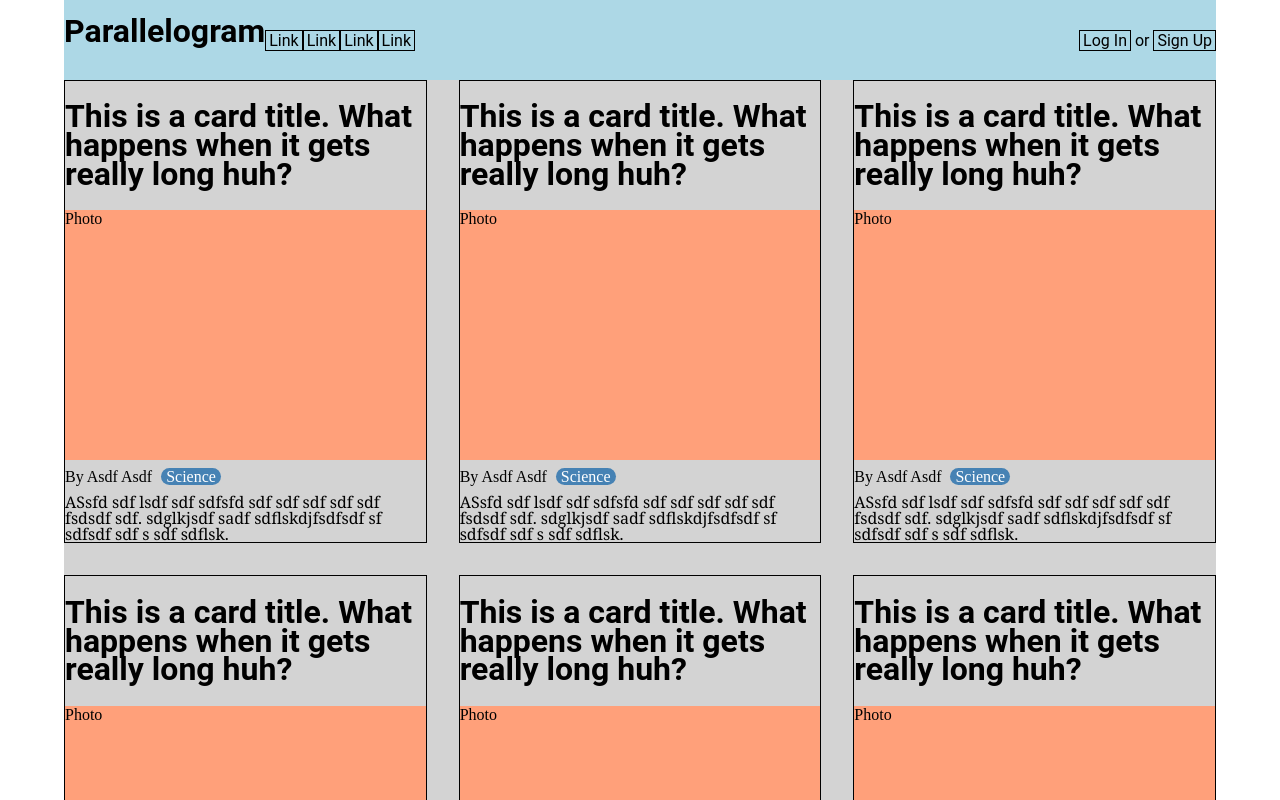
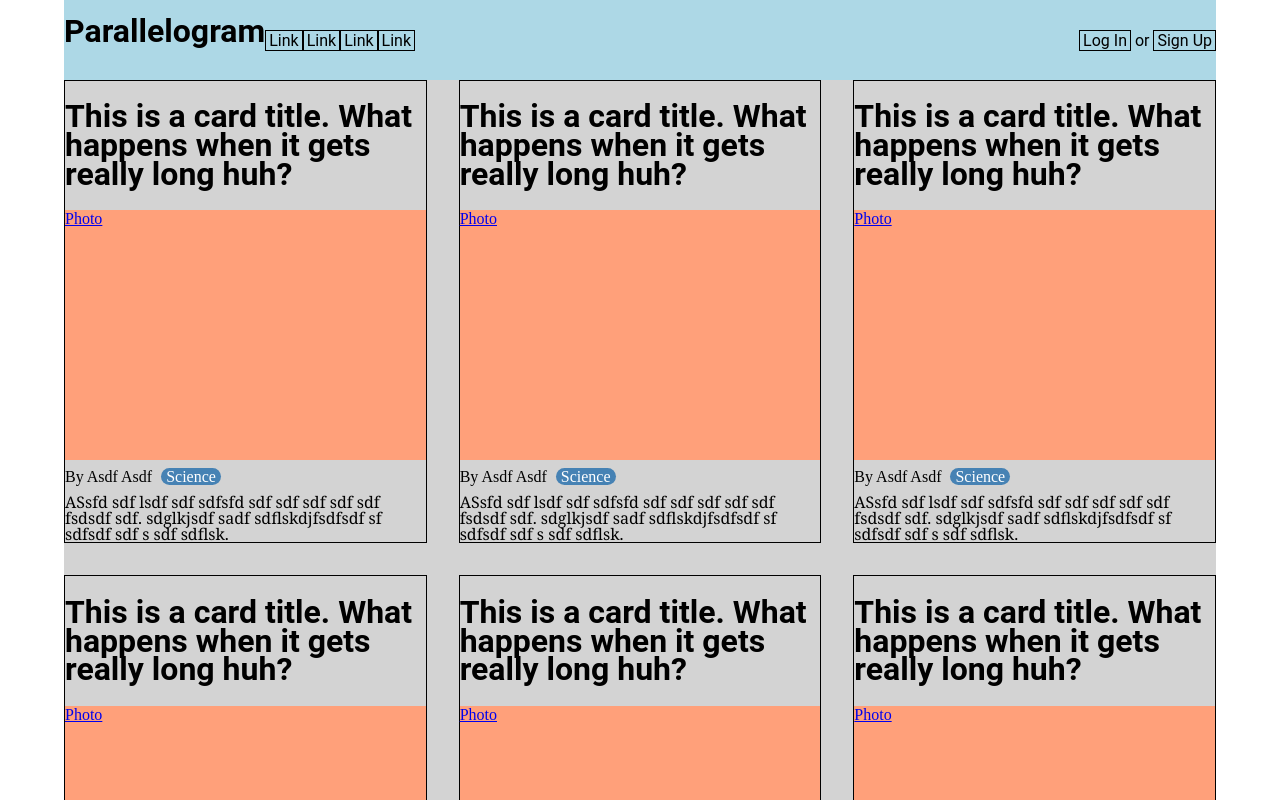
Before and after one commit to bbbtttiii/parallelogram-frontend, a React (Create React App) app in the folder frontend/: page / in a window 1280 px wide. Shown: the top 800 px of the page. Built offline with nearby package versions, Linux system fonts and the light colour scheme; no server answers.

Commit message:
updates readme

```diff
--- a/frontend/src/components/Article.js
+++ b/frontend/src/components/Article.js
@@ -5,7 +5,7 @@ const Card = () => {
     <div className="Article">
       <div className="article-title">Article 1</div>
       <div className="article-photo">Image</div>
-      <div className="article-details">By Haha Haha - Philosophy</div>
+      <div className="article-details">By Asdf JKL - Philosophy</div>
       <div className="article-content">
         Warm-heartedness reinforces our self-confidence giving us not a blind confidence, but a sense of confidence based on reason. When you have that you can act transparently, with nothing to hide! Likewise, if you are honest, the community will trust you. Trust brings friendship, as a result of which you can always feel happy. Whether you look to the right or the left, you will always be able to smile.
         The practice of patience guards us against losing our presence of mind. It enables us to remain undisturbed, even when the situation is really difficult. It gives us a certain amount of inner peace, which allows us some self-control, so that we can choose to respond to situations in an appropriate and compassionate manner, rather than being driven by our disturbing emotions.
--- a/frontend/src/components/Card.js
+++ b/frontend/src/components/Card.js
@@ -5,7 +5,7 @@ const Card = () => {
   return (
     <div className="Card">
       <h1 className="card-title"><NavLink to='/article'>This is a card title. What happens when it gets really long huh?</NavLink></h1>
-      <div className="card-photo">Photo</div>
+      <div className="card-photo"><NavLink to ='/article'>Photo</NavLink></div>
       <div className="card-details">By Asdf Asdf <NavLink to='/tag'>Science</NavLink></div>
       <div className="card-summary">
         ASsfd sdf lsdf sdf sdfsfd sdf sdf sdf sdf sdf fsdsdf sdf. sdglkjsdf  sadf sdflskdjfsdfsdf sf sdfsdf sdf s sdf sdflsk.
```
Also changed, not shown: 1 other file (tests, documents, lock files or other folders).
